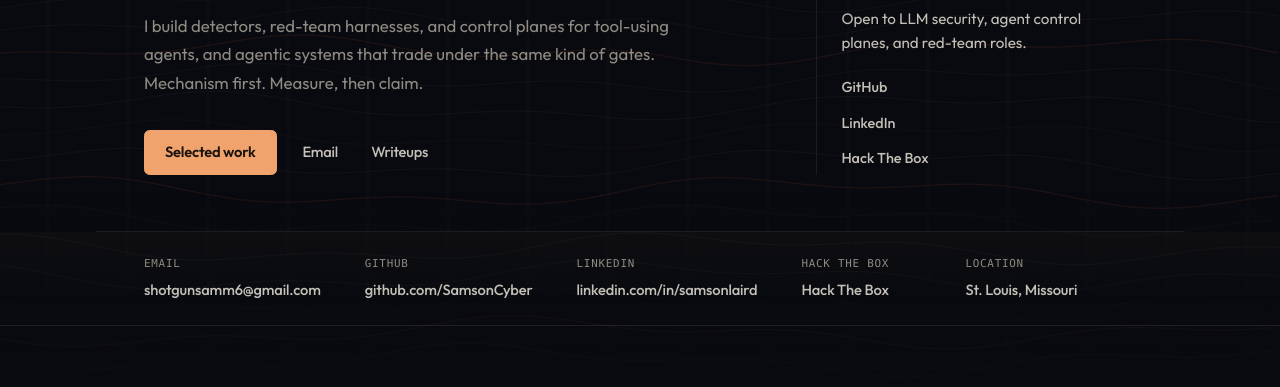
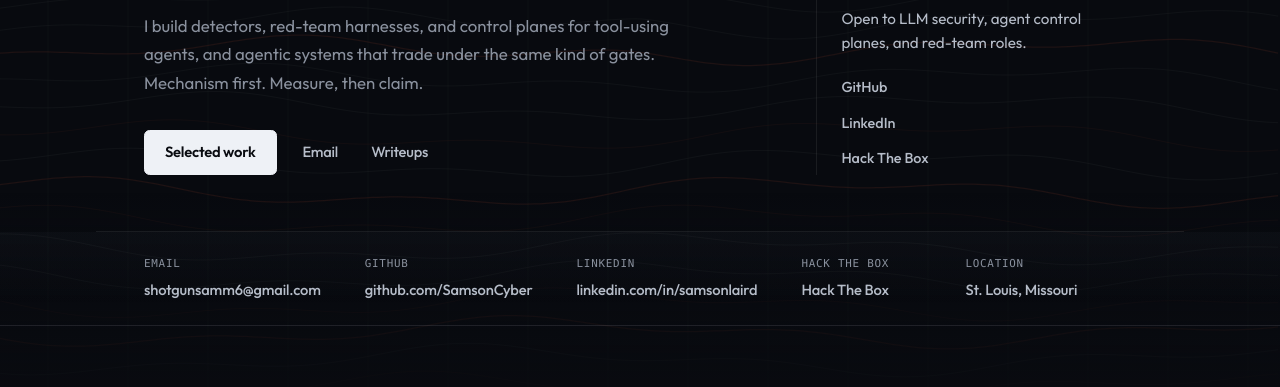
Before and after one commit to SamsonCyber/SamsonCyber.github.io, a website built with Vite: page index.html in a window 1280 px wide. Shown: the part 368-755 px from the top of the page. Built offline with nearby package versions, Linux system fonts and the light colour scheme.

Commit message:
Replace peach heat accent with cool steel blue-gray.

```diff
--- a/src/style.css
+++ b/src/style.css
@@ -4,15 +4,15 @@
 :root {
   --void: #090b10;
   --void-2: #0e1219;
-  --text: #f2f0eb;
-  --text-dim: #c4c0b8;
-  --text-mute: #8f8a82;
-  --heat: #f0a36c;
-  --heat-soft: rgba(240, 163, 108, 0.14);
-  --heat-line: rgba(240, 163, 108, 0.35);
-  --line: rgba(242, 240, 235, 0.08);
-  --line-strong: rgba(242, 240, 235, 0.15);
-  --wash: rgba(242, 240, 235, 0.04);
+  --text: #eef1f6;
+  --text-dim: #b6bdc9;
+  --text-mute: #8a919e;
+  --heat: #a8b8d0;
+  --heat-soft: rgba(168, 184, 208, 0.12);
+  --heat-line: rgba(168, 184, 208, 0.32);
+  --line: rgba(238, 241, 246, 0.08);
+  --line-strong: rgba(238, 241, 246, 0.15);
+  --wash: rgba(238, 241, 246, 0.04);
 
   --font: "Outfit", system-ui, -apple-system, "Segoe UI", sans-serif;
   --font-mono: ui-monospace, "Cascadia Code", "SF Mono", Menlo, Consolas, monospace;
@@ -81,7 +81,7 @@ body {
   z-index: var(--z-vignette);
   pointer-events: none;
   background:
-    radial-gradient(ellipse 50% 40% at 85% 10%, rgba(240, 163, 108, 0.07), transparent 55%),
+    radial-gradient(ellipse 50% 40% at 80% 8%, rgba(168, 184, 208, 0.05), transparent 55%),
     linear-gradient(180deg, rgba(9, 11, 16, 0.25) 0%, transparent 28%, transparent 70%, rgba(9, 11, 16, 0.94) 100%);
 }
 
@@ -360,17 +360,17 @@ a:focus-visible {
 }
 
 .btn--primary {
-  background: var(--heat);
-  border-color: var(--heat);
-  color: #1a120c;
+  background: var(--text);
+  border-color: var(--text);
+  color: var(--void);
   box-shadow: 0 0 0 0 transparent;
 }
 
 .btn--primary:hover {
-  background: var(--text);
-  border-color: var(--text);
+  background: var(--heat);
+  border-color: var(--heat);
   color: var(--void);
-  box-shadow: 0 10px 30px rgba(240, 163, 108, 0.18);
+  box-shadow: 0 10px 28px rgba(168, 184, 208, 0.12);
 }
 
 .btn--ghost {
@@ -391,7 +391,7 @@ a:focus-visible {
 /* ── Contact ────────────────────────────────────────── */
 .contact-strip {
   border-bottom: 1px solid var(--line);
-  background: linear-gradient(180deg, rgba(240, 163, 108, 0.03), transparent 80%);
+  background: linear-gradient(180deg, rgba(168, 184, 208, 0.03), transparent 80%);
 }
 
 .contact-strip__grid {
```
Also changed, not shown: index.html (line endings or trailing spaces).
